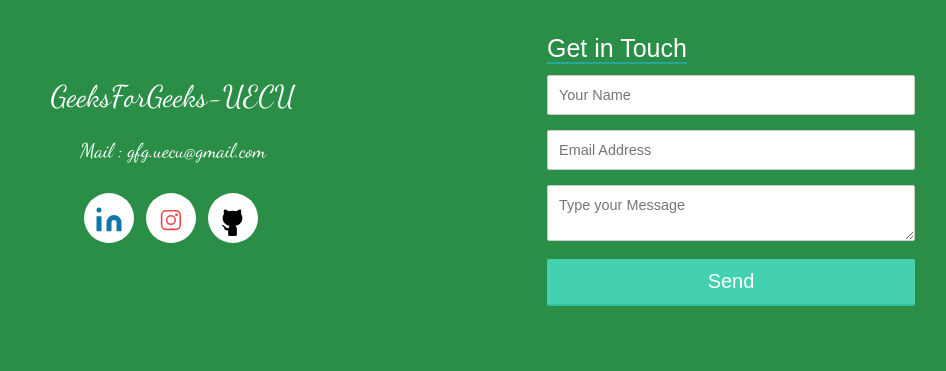
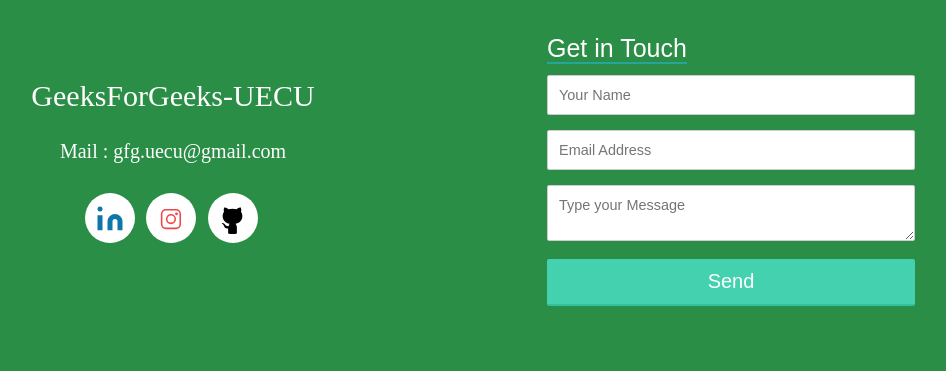
Before and after one commit to Raghvendra-user/gfg-uecu, a PHP site: page / in a window 1280 px wide; the page is wider, and only the part inside the window is pictured. Shown: the part 2424-2795 px from the top of that part, without its empty margins (188-1134 px from the left). Run offline with PHP 8.4, Linux system fonts and the light colour scheme; some libraries are stand-ins or nearby versions.

Commit message:
Update style.css

```diff
--- a/style.css
+++ b/style.css
@@ -327,7 +327,7 @@ html {
 }
 
 .tag {
-    font-family: "Dancing Script", sans-serif;
+    font-family: serif;
     font-size: 30px;
     line-height: 26px;
     text-align: center;
```
